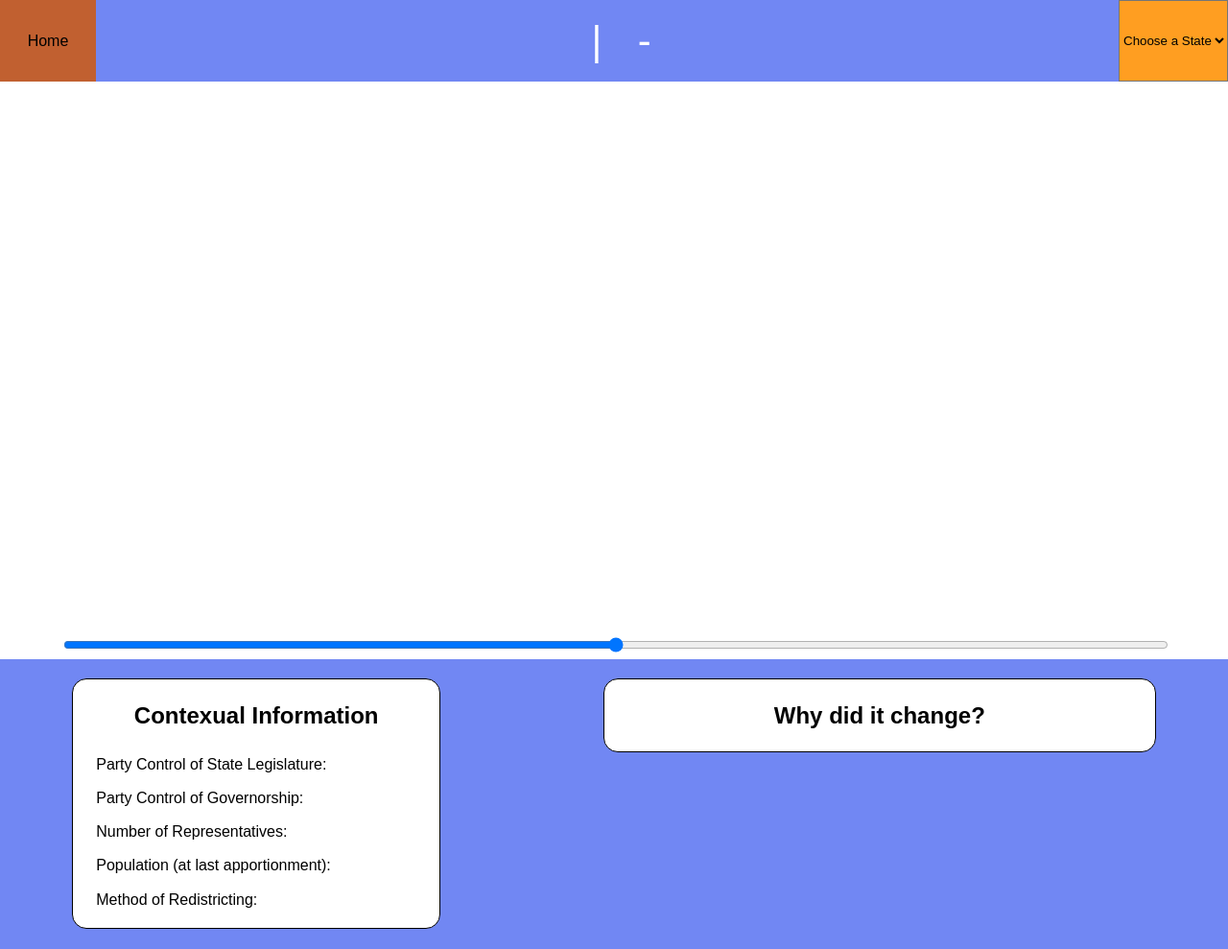
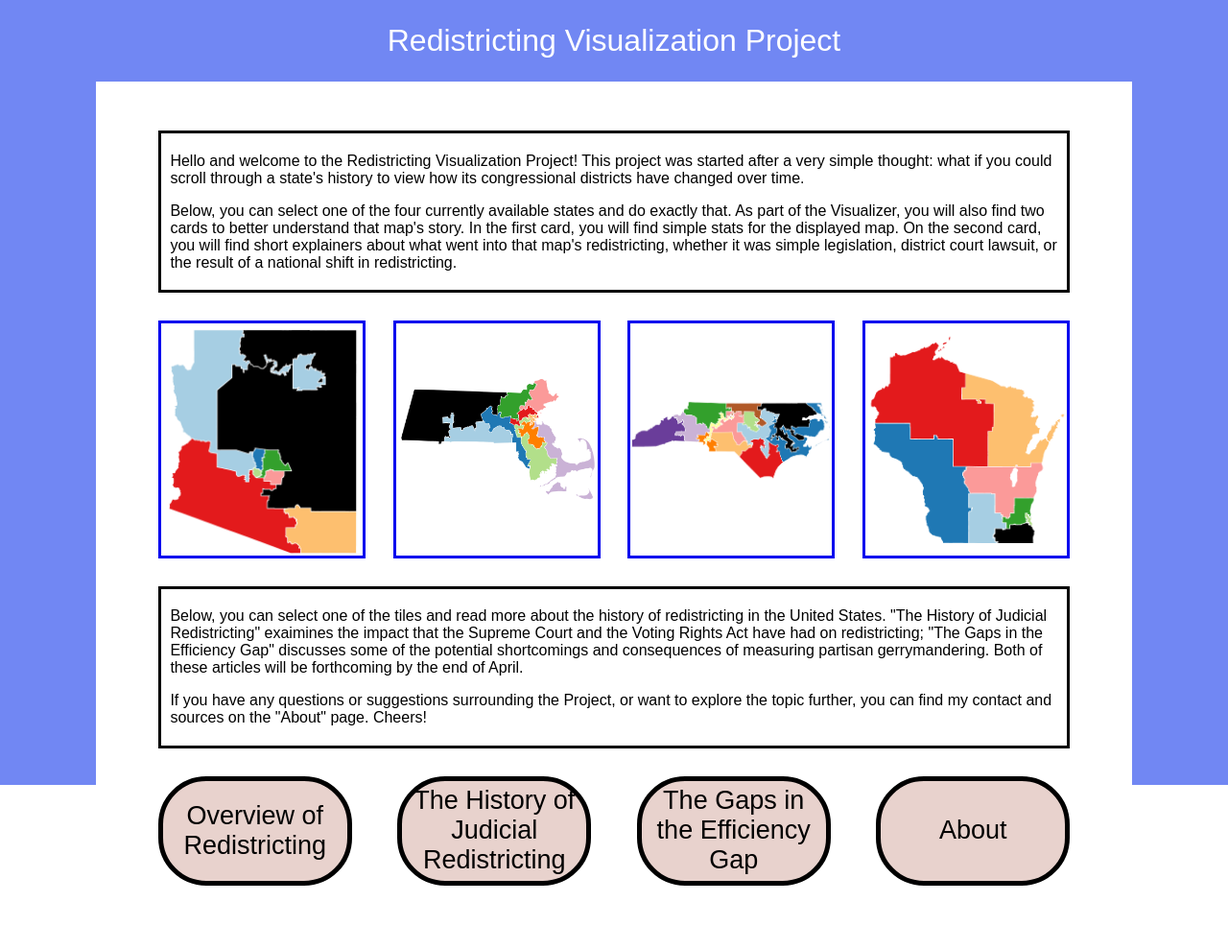
Before and after one commit to imckdonnelly/imckdonnelly.github.io, a plain HTML site: page index.html in a window 1280 px wide. Shown: the whole page at 96% size. After the commit the page ends 923 px from the top, so only its background shows below. Drawn offline with Linux system fonts and the light colour scheme.

Commit message:
Changed page titles

```diff
--- a/index.html
+++ b/index.html
@@ -1,137 +1,59 @@
 <!DOCTYPE html>
 <html>
 <head>
-  <title>WORKING Visualizer</title>
-  <link rel="stylesheet" href="RVP.css" type="text/css">
-  <script src="d3.min.js"></script>
-  <script src="topojson.js"></script>
+  <title>Redistricting Visualization Project</title>
+  <link rel="stylesheet" href="home.css" type="text/css">
   <script src="jquery-3.2.1.js"></script>
-  <script src="GVP.js"></script>
+  <link rel="icon" type="image/png" href="images/favicon.ico">
 </head>
 
 <body>
-  <div class="header">
-    <a href="home.html" class="back-button">
-      <div id="home">Home</div>
-    </a>
     <div class="title">
-      <p class="top-fill" id="state-name"></p>
-      <p class="top-fill" id="boundry">|</p>
-      <p class="top-fill year-define" id="year-start"></p>
-      <p class="top-fill year-define" id="hyphen">-</p>
-      <p class="top-fill year-define" id="year-end"></p>
+      <p class="top-fill">Redistricting Visualization Project</p>
     </div>
-    <div class="state-select">
-      <select id="state-chooser">
-        <option value="" disabled="disabled" selected="selected">Choose a State</option>
-        <option value="0">Arizona</option>
-        <option value="1">Massachusetts</option>
-        <option value="2">North Carolina</option>
-        <option value="3">Wisconsin</option>
-      </select>
-    </div>
-  </div>
-  <div class="map-container">
-    <div class="map-center" id="map"></div>
-    <div class="scroll-bar">
-      <div class="scroll" id="time-start"></div>
-      <div class="scroll" id="scroller">
-        <input type="range" class="bar" step="2" list="date-list" id="state-dates">
-        <datalist id="date-list">
-          <option id="firstMap"></option>
-          <option id="secondMap"></option>
-          <option id="thirdMap"></option>
-          <option id="fourthMap"></option>
-          <option id="fifthMap"></option>
-          <option id="sixthMap"></option>
-          <option id="seventhMap"></option>
-          <option id="eighthMap"></option>
-          <option id="ninthMap"></option>
-          <option id="tenthMap"></option>
-          <option id="eleventhMap"></option>
-          <option id="map-12"></option>
-          <option id="map-13"></option>
-          <option id="map-14"></option>
-          <option id="map-15"></option>
-          <option id="map-16"></option>
-          <option id="map-17"></option>
-          <option id="map-18"></option>
-          <option id="map-19"></option>
-          <option id="map-20"></option>
-          <option></option>
-          <option></option>
-          <option id="map-23"></option>
-          <option id="map-24"></option>
-          <option id="map-25"></option>
-          <option id="map-26"></option>
-          <option></option>
-          <option></option>
-          <option></option>
-          <option></option>
-          <option id="map-31"></option>
-          <option id="map-32"></option>
-        </datalist>
+    <div class="left-sidebar"></div>
+    <div class="tile-directory">
+      <div class="text-block" id="first-text">
+        <p>Hello and welcome to the Redistricting Visualization Project! This project was started after a very simple thought: what if you could scroll through a state's history to view how its congressional districts have changed over time.</p>
+        <p>Below, you can select one of the four currently available states and do exactly that. As part of the Visualizer, you will also find two cards to better understand that map's story. In the first card, you will find simple stats for the displayed map. On the second card, you will find short explainers about what went into that map's redistricting, whether it was simple legislation, district court lawsuit, or the result of a national shift in redistricting.</p>
       </div>
-      <div class="scroll" id="time-end"></div>
-    </div>
-    <!--This will be used in the future for a mobile date selector-->
-    <div class="date-chooser">
-      <select id="dates">
-        <option></option>
-        <option></option>
-        <option></option>
-        <option></option>
-        <option></option>
-        <option></option>
-        <option></option>
-        <option></option>
-        <option></option>
-        <option></option>
-        <option></option>
-        <option></option>
-        <option></option>
-        <option></option>
-        <option></option>
-        <option></option>
-        <option></option>
-        <option></option>
-        <option></option>
-        <option></option>
-        <option></option>
-        <option></option>
-        <option></option>
-        <option></option>
-        <option></option>
-        <option></option>
-        <option></option>
-        <option></option>
-      </select>
-    </div>
-  </div>
-  <div class="context-container">
-    <div class="text-card" id="context">
-      <h3>Contexual Information</h3>
-      <div class="context-text">
-          <p class="static-text" id="leg-con">Party Control of State Legislature:</p>
-          <p class="fill-in" id="leg-control"></p>
-          <p class="static-text" id="gov-con">Party Control of Governorship:</p>
-          <p class="fill-in" id="gov-control"></p>
-          <p class="static-text" id="rep-number">Number of Representatives:</p>
-          <p class="fill-in" id="rep-num"></p>
-          <p class="static-text" id="population">Population (at last apportionment):</p>
-          <p class="fill-in" id="pop"></p>
-          <p class="static-text" id="red-type">Method of Redistricting:</p>
-          <p class="fill-in" id="redist-type"></p>
+      <div class="state-links">
+        <a href="visualizer.html?index=0" id="arizona" class="pic-link">
+          <img class="picture" src="images/arizona.png"/>
+          <div class="state-name">Arizona</div>
+        </a>
+        <a href="visualizer.html?index=1" id="massachusetts" class="pic-link">
+          <img class="picture" src="images/massachusetts.png"/>
+          <div class="state-name">Massachusetts</div>
+        </a>
+        <a href="visualizer.html?index=2" id="north-carolina" class="pic-link">
+          <img class="picture" src="images/north-carolina.png"/>
+          <div class="state-name">North Carolina</div>
+        </a>
+        <a href="visualizer.html?index=3" id="wisconsin" class="pic-link">
+          <img class="picture" src="images/wisconsin.png"/>
+          <div class="state-name">Wisconsin</div>
+        </a>
+      </div>
+      <div class="text-block" id="second-text">
+        <p>Below, you can select one of the tiles and read more about the history of redistricting in the United States. "The History of Judicial Redistricting" exaimines the impact that the Supreme Court and the Voting Rights Act have had on redistricting; "The Gaps in the Efficiency Gap" discusses some of the potential shortcomings and consequences of measuring partisan gerrymandering. Both of these articles will be forthcoming by the end of April.</p>
+        <p>If you have any questions or suggestions surrounding the Project, or want to explore the topic further, you can find my contact and sources on the "About" page. Cheers!</p>
+      </div>
+      <div class="blog-links">
+        <a href="#" class="tile" id="blog-1">
+          <div>Overview of Redistricting</div>
+        </a>
+        <a href="#" class="tile" id="blog-2">
+          <div>The History of Judicial Redistricting</div>
+        </a>
+        <a href="#" class="tile" id="blog-3">
+          <div>The Gaps in the Efficiency Gap</div>
+        </a>
+        <a href="About.html" class="tile" id="blog-4">
+          <div>About</div>
+        </a>
       </div>
     </div>
-    <div class="text-card" id="paragraph">
-      <h3>Why did it change?</h3>
-      <div class="box-text" id="context-paragraph">
-        <p id="context-one"></p>
-        <p id="context-two"></p>
-        <p id="context-three"></p>
-      </div>
-    </div>
-  </div>
+    <div class="right-sidebar"></div>
 </body>
 </html>
```
Also changed, not shown: visualizer.html (+1 -1 lines).
